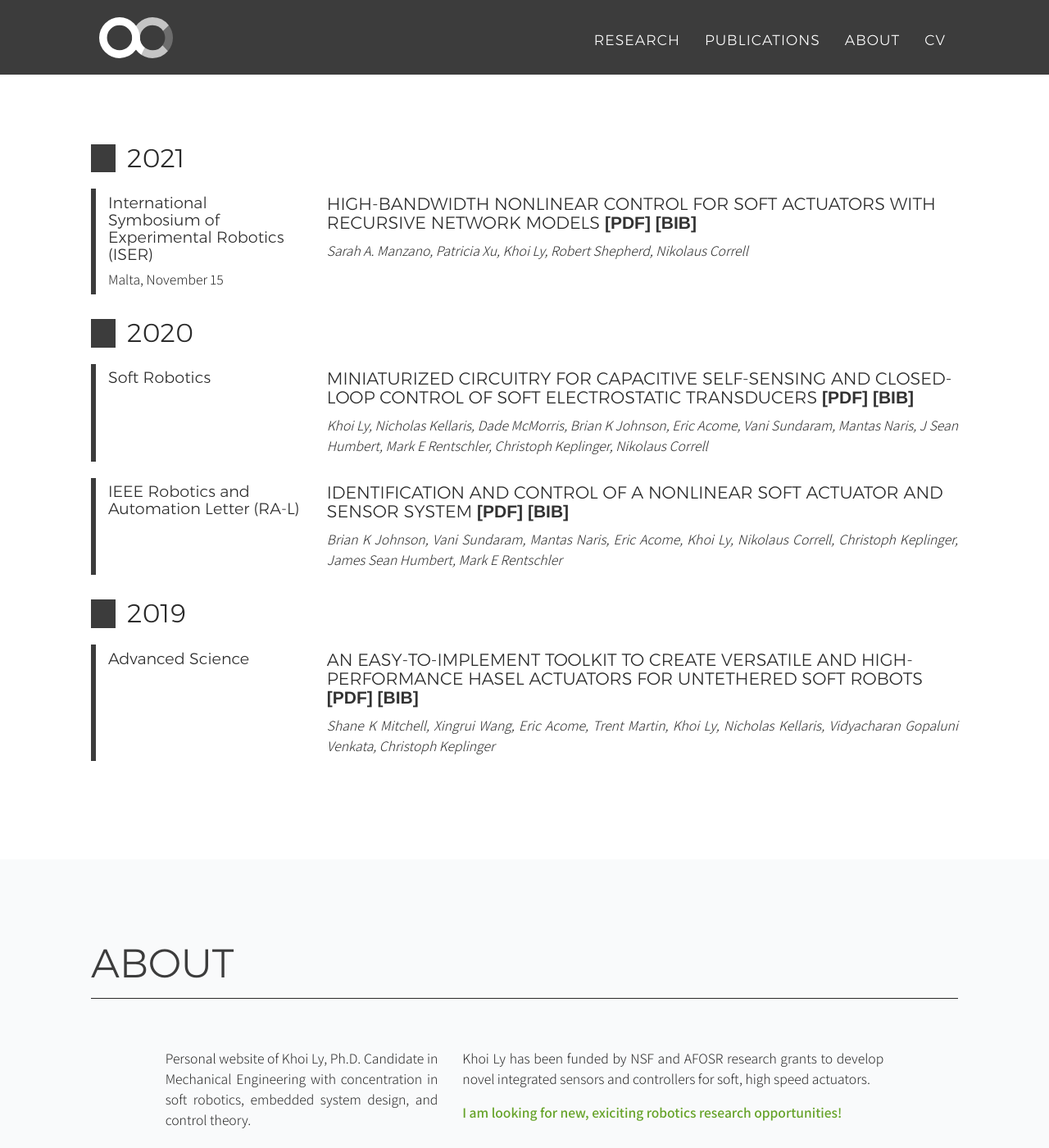
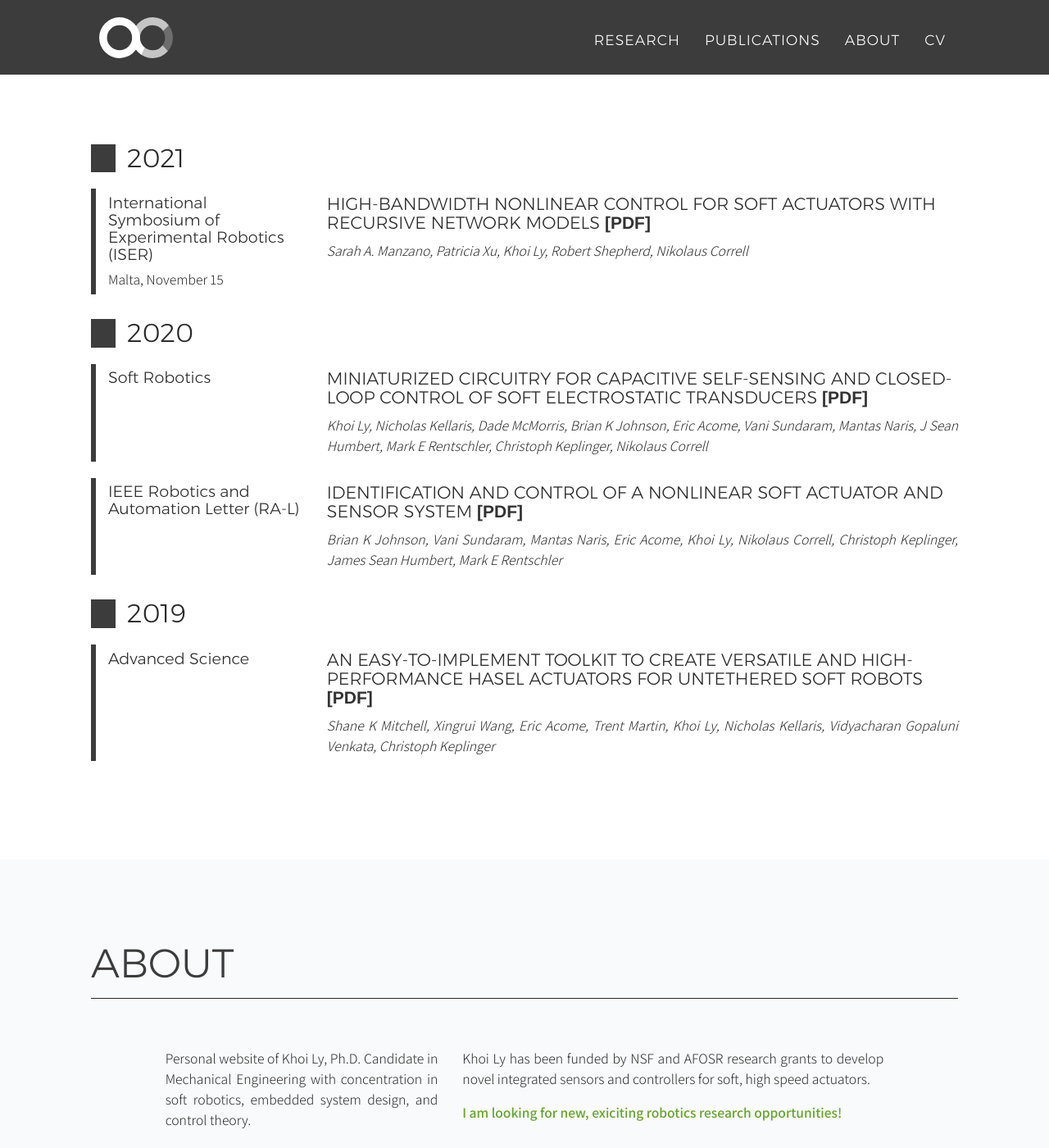
Before and after one commit to KhoiDLy/KhoiDLy.github.io, a Jekyll site: the page built from publications.html, in a window 1280 px wide and 1400 px high, scrolled down 709 px. Shown: the whole window at 82% size. Built offline with Jekyll 4.4.1, drawn with Linux system fonts in a browser that asks for light colours; nearby versions of some CDN libraries; some web fonts are replaced.

Commit message:
Update pubs.html

```diff
--- a/_includes/pubs.html
+++ b/_includes/pubs.html
@@ -13,7 +13,7 @@
                     </div>
 
                     <div class="col-md-9">
-                        <h2>{{item.title}}{% if item.pdf %}<a class="no-print" href="{% if item.host %}{{ item.host }}{% else %}{{ site.url }}{% endif %}/papers/{{ item.pdf }}.pdf" target="_blank"> [PDF]</a><a class="no-print" href="{% if item.host %}{{ item.host }}{% else %}{{ site.url }}{% endif %}/papers/{{ item.pdf }}.bib" target="_blank"> [BIB]</a>{% endif %}</h2>
+                        <h2>{{item.title}}{% if item.pdf %}<a class="no-print" href="{% if item.host %}{{ item.host }}{% else %}{{ site.url }}{% endif %}/papers/{{ item.pdf }}.pdf" target="_blank"> [PDF]</a>{% endif %}</h2>
                         <p><i>{{item.authors}}</i><br>
                         {% if item.description %}{{item.description}}{% endif %}
                         </p>
```
